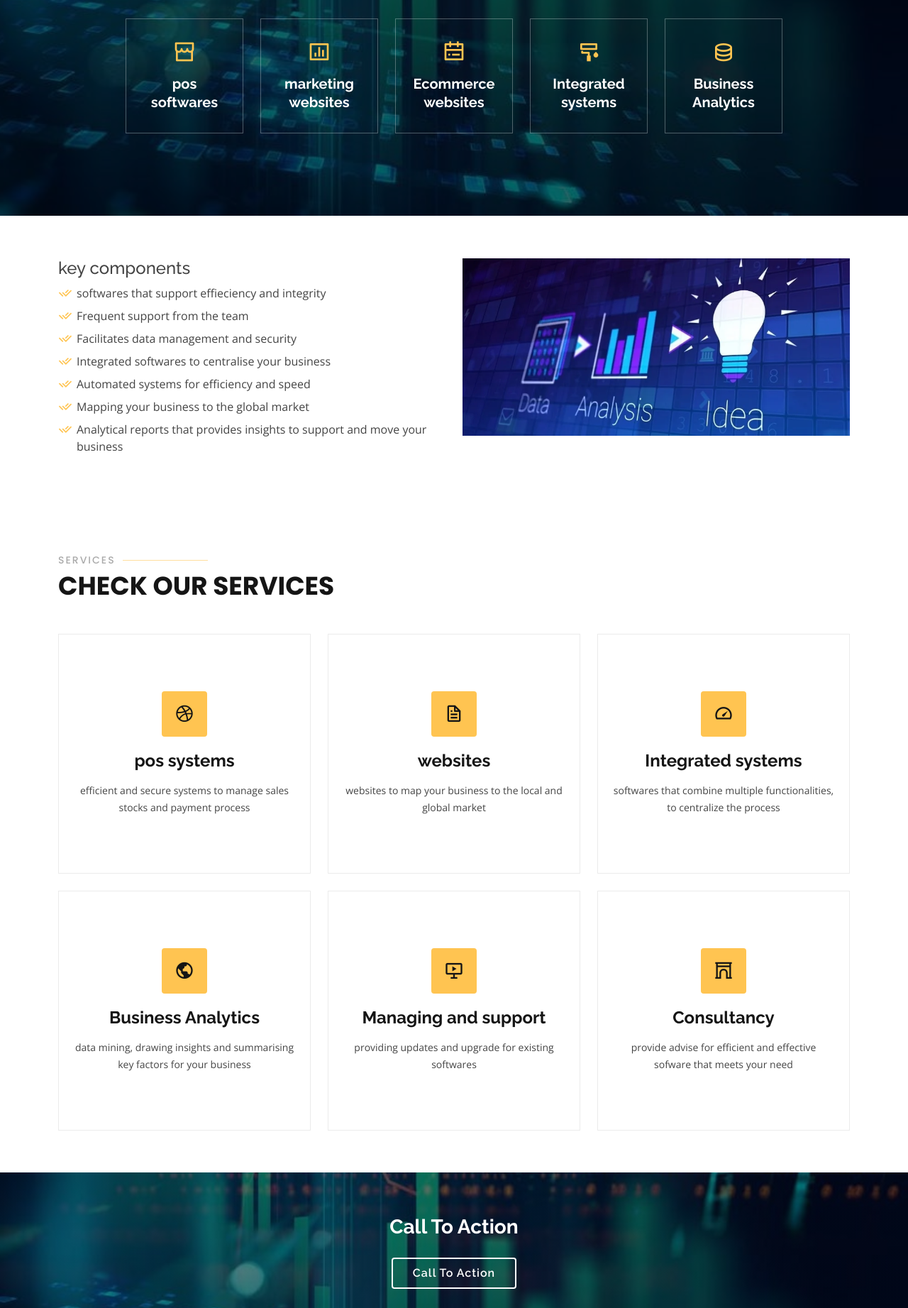
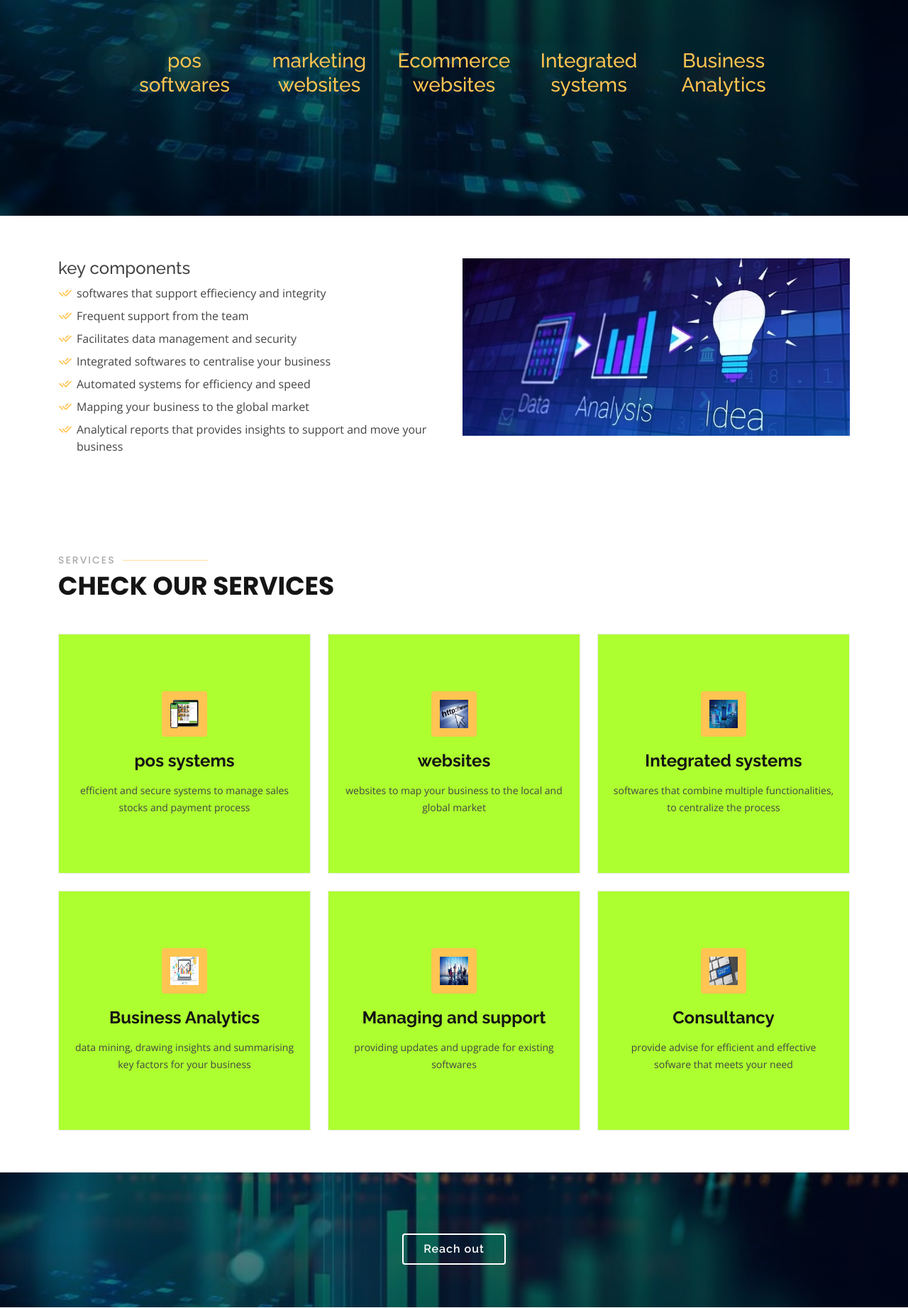
Before and after one commit to koshtony/koshtech, a plain HTML site: page index.html in a window 1280 px wide. Shown: the part 496-2339 px from the top of the page at 71% size. Drawn offline with nearby package versions, Linux system fonts and the light colour scheme.

Commit message:
logo added

```diff
--- a/index.html
+++ b/index.html
@@ -10,7 +10,7 @@
   <meta content="" name="keywords">
 
   <!-- logo here -->
-  <link rel="icon" type="image/x-icon" href="assets/img/data.jpg">
+  <link rel="icon" type="image/x-icon" href="assets/img/logo.jpg">
 
 
 
@@ -34,11 +34,11 @@
 
 
   <header id="header" class="fixed-top ">
-    <div class="container d-flex align-items-center justify-content-lg-between">
-
-      <h1 class="logo me-auto me-lg-0"><a href="index.html">kosh Tech<span>.</span></a></h1>
+    <div class="container d-flex align-items-center justify-content-lg-between" >
 
 
+
+      <img src="assets/img/logo.jpg" style="height:50px; width:100px">
       <nav id="navbar" class="navbar order-last order-lg-0">
         <ul>
           <li><a class="nav-link scrollto active" href="#hero">Home</a></li>
@@ -52,7 +52,7 @@
         <i class="bi bi-list mobile-nav-toggle"></i>
       </nav><!-- .navbar -->
 
-      <a href="#about" class="get-started-btn scrollto">Get Started</a>
+      <a href="#contact" class="get-started-btn scrollto">Reach out</a>
 
     </div>
   </header><!-- End Header -->
@@ -70,34 +70,33 @@
 
       <div class="row gy-4 mt-5 justify-content-center" data-aos="zoom-in" data-aos-delay="250">
         <div class="col-xl-2 col-md-4">
-          <div class="icon-box">
-            <i class="ri-store-line"></i>
+
             <h3><a href="">pos softwares</a></h3>
-          </div>
+
         </div>
         <div class="col-xl-2 col-md-4">
-          <div class="icon-box">
-            <i class="ri-bar-chart-box-line"></i>
+
+
             <h3><a href="">marketing websites</a></h3>
-          </div>
+
         </div>
         <div class="col-xl-2 col-md-4">
-          <div class="icon-box">
-            <i class="ri-calendar-todo-line"></i>
+
+
             <h3><a href="">Ecommerce websites</a></h3>
-          </div>
+
         </div>
         <div class="col-xl-2 col-md-4">
-          <div class="icon-box">
-            <i class="ri-paint-brush-line"></i>
+
+
             <h3><a href="">Integrated systems</a></h3>
-          </div>
+
         </div>
         <div class="col-xl-2 col-md-4">
-          <div class="icon-box">
-            <i class="ri-database-2-line"></i>
+
+
             <h3><a href="">Business Analytics</a></h3>
-          </div>
+
         </div>
       </div>
 
@@ -145,49 +144,49 @@
         </div>
 
         <div class="row">
-          <div class="col-lg-4 col-md-6 d-flex align-items-stretch" data-aos="zoom-in" data-aos-delay="100">
-            <div class="icon-box">
-              <div class="icon"><i class="bx bxl-dribbble"></i></div>
+          <div class="col-lg-4 col-md-6 d-flex align-items-stretch" data-aos="zoom-in" data-aos-delay="100" >
+            <div class="icon-box" style="background-color:greenyellow">
+              <div class="icon"><img src="assets/img/pos.webp" style="height:40px; width:40px;"></div>
               <h4><a href="">pos systems</a></h4>
               <p>efficient and secure systems to manage sales stocks and payment process</p>
             </div>
           </div>
 
           <div class="col-lg-4 col-md-6 d-flex align-items-stretch mt-4 mt-md-0" data-aos="zoom-in" data-aos-delay="200">
-            <div class="icon-box">
-              <div class="icon"><i class="bx bx-file"></i></div>
+            <div class="icon-box" style="background-color:greenyellow">
+              <div class="icon"><img src="assets/img/websites.jpg" style="height:40px; width:40px;"></div>
               <h4><a href="">websites</a></h4>
               <p>websites to map your business to the local and global market</p>
             </div>
           </div>
 
           <div class="col-lg-4 col-md-6 d-flex align-items-stretch mt-4 mt-lg-0" data-aos="zoom-in" data-aos-delay="300">
-            <div class="icon-box">
-              <div class="icon"><i class="bx bx-tachometer"></i></div>
+            <div class="icon-box" style="background-color:greenyellow">
+              <div class="icon"><img src="assets/img/integ.jpg" style="height:40px; width:40px;"></div>
               <h4><a href="">Integrated systems</a></h4>
               <p>softwares that combine multiple functionalities, to centralize the process</p>
             </div>
           </div>
 
           <div class="col-lg-4 col-md-6 d-flex align-items-stretch mt-4" data-aos="zoom-in" data-aos-delay="100">
-            <div class="icon-box">
-              <div class="icon"><i class="bx bx-world"></i></div>
+            <div class="icon-box" style="background-color:greenyellow">
+              <div class="icon"><img src="assets/img/anal.jpg" style="height:40px; width:40px;"></div>
               <h4><a href="">Business Analytics</a></h4>
               <p>data mining, drawing insights and summarising key factors for your business</p>
             </div>
           </div>
 
           <div class="col-lg-4 col-md-6 d-flex align-items-stretch mt-4" data-aos="zoom-in" data-aos-delay="200">
-            <div class="icon-box">
-              <div class="icon"><i class="bx bx-slideshow"></i></div>
+           <div class="icon-box" style="background-color:greenyellow">
+              <div class="icon"><img src="assets/img/manager.jpg" style="height:40px; width:40px;"></div>
               <h4><a href="">Managing and support</a></h4>
               <p>providing updates and upgrade for existing softwares</p>
             </div>
           </div>
 
           <div class="col-lg-4 col-md-6 d-flex align-items-stretch mt-4" data-aos="zoom-in" data-aos-delay="300">
-            <div class="icon-box">
-              <div class="icon"><i class="bx bx-arch"></i></div>
+           <div class="icon-box" style="background-color:greenyellow">
+              <div class="icon"><img src="assets/img/console.jpg" style="height:40px; width:40px;"></div>
               <h4><a href="">Consultancy</a></h4>
               <p>provide advise for efficient and effective sofware that meets your need</p>
             </div>
@@ -203,9 +202,9 @@
       <div class="container" data-aos="zoom-in">
 
         <div class="text-center">
-          <h3>Call To Action</h3>
+          <h3></h3>
           <p> </p>
-          <a class="cta-btn" href="#">Call To Action</a>
+          <a class="cta-btn" href="#contact">Reach out</a>
         </div>
 
       </div>
```
Also changed, not shown: assets/img/anal.jpg (added), assets/img/console.jpg (added), assets/img/integ.jpg (added), assets/img/manager.jpg (added), assets/img/pos.webp (added), assets/img/websites.jpg (added), 2 other files.
